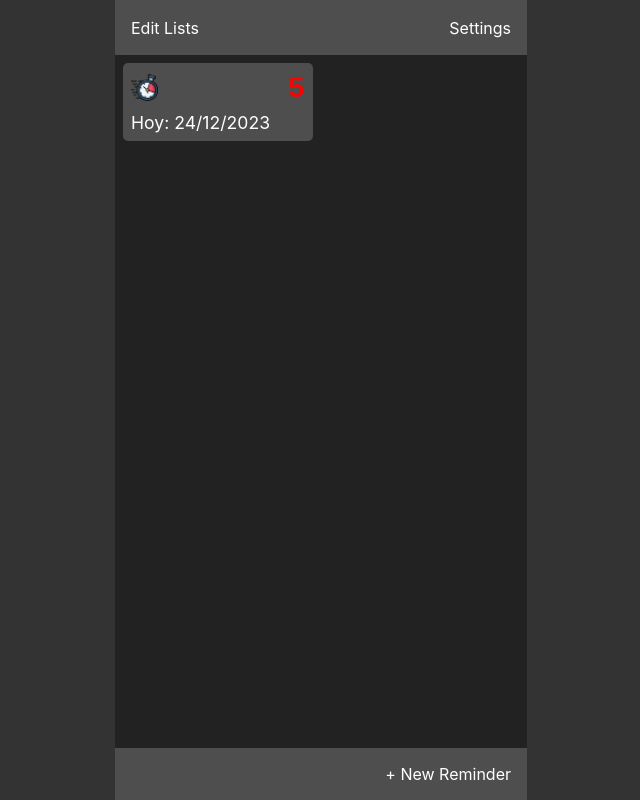
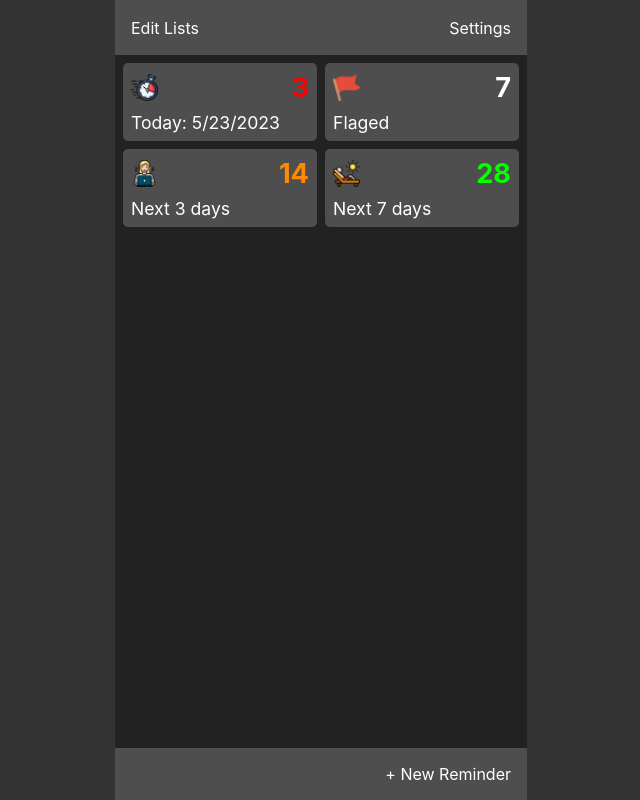
Before and after one commit to drkedrkedjon/reminders-app-react-firebase, a React (Vite) app: page / in a window 1280 px wide. Shown: the whole page, without its empty margins (319-959 px from the left). Built offline with nearby package versions, Linux system fonts and the light colour scheme.

Commit message:
Tablero && tablero card component done

```diff
--- /dev/null
+++ b/src/componentes/TableroCard.jsx
@@ -0,0 +1,17 @@
+/* eslint-disable react/prop-types */
+export default function TableroCard({ src, alt, num, text, date, color }) {
+  const fechaHoy = new Date();
+  return (
+    <div className="tablero-card">
+      <div className="tablero-card--firstrow">
+        <img className="tablero-card--img" src={src} alt={alt} />
+        <p style={{ color: `${color}` }} className="tablero-card--num">
+          {num}
+        </p>
+      </div>
+      <p className="tablero-card--date">
+        {date ? `Today: ${fechaHoy.toLocaleDateString()}` : text}
+      </p>
+    </div>
+  );
+}
--- a/src/index.css
+++ b/src/index.css
@@ -324,7 +324,7 @@ button {
 .tablero {
   display: grid;
   grid-template-columns: repeat(2, 1fr);
-  gap: 1rem;
+  gap: 0.5rem;
 }
 .tablero-card {
   display: flex;
@@ -344,7 +344,6 @@ button {
 }
 .tablero-card--num {
   font-size: 1.7rem;
-  color: red;
   font-weight: 700;
 }
 .tablero-card--date {
--- a/src/pages/Home.jsx
+++ b/src/pages/Home.jsx
@@ -1,18 +1,40 @@
+import TableroCard from "../componentes/TableroCard";
 export default function Home() {
   return (
     <main className="home-container">
       <div className="tablero">
-        <div className="tablero-card">
-          <div className="tablero-card--firstrow">
-            <img
-              className="tablero-card--img"
-              src="/assets/reloj.png"
-              alt="Irelevant Icon"
-            />
-            <p className="tablero-card--num">5</p>
-          </div>
-          <p className="tablero-card--date">Hoy: 24/12/2023</p>
-        </div>
+        <TableroCard
+          src="/assets/reloj.png"
+          alt="Clock"
+          num="3"
+          text="Sasa"
+          date={true}
+          color="#FF0000"
+        />
+        <TableroCard
+          src="/assets/bandera.png"
+          alt="Flag"
+          num="7"
+          text="Flaged"
+          date={false}
+          color=""
+        />
+        <TableroCard
+          src="/assets/easy.png"
+          alt="Woman working on laptop"
+          num="14"
+          text="Next 3 days"
+          date={false}
+          color="#FF8A00"
+        />
+        <TableroCard
+          src="/assets/relax.png"
+          alt="Person on sunbed"
+          num="28"
+          text="Next 7 days"
+          date={false}
+          color="#05FF00"
+        />
       </div>
       <section className="home-list-container"></section>
     </main>
```
